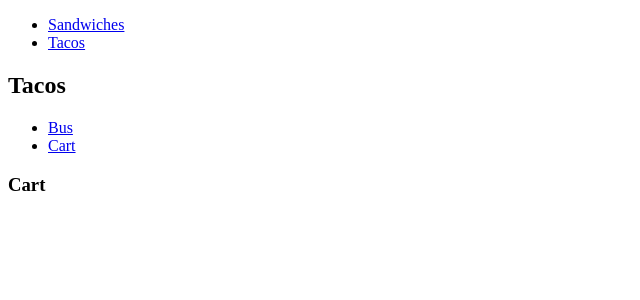
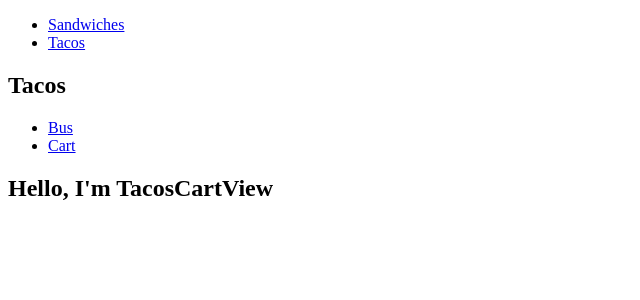
Before and after one commit to quan-vu/reactjs-starter, a React (Create React App) app: page /tacos/cart in a window 1280 px wide. Shown: the top 300 px of the page, without its empty margins (0-640 px from the left). Built offline with nearby package versions, Linux system fonts and the light colour scheme.

Commit message:
Success apply Suspense & Lazy load component and sub routes.

```diff
--- a/src/App.js
+++ b/src/App.js
@@ -6,13 +6,10 @@ import {
   Link
 } from "react-router-dom";
 
-/**
- * TODO
- * - [] Lazy not working with router
-*/
-
 const SandwichesView = lazy(() => import("./views/SandwichesView"));
-// import SandwichesView from './views/SandwichesView';
+const TacosView = lazy(() => import("./views/TacosView"));
+const TacosBusView = lazy(() => import("./views/TacosBusView"));
+const TacosCartView = lazy(() => import("./views/TacosCartView"));
 
 // Some folks find value in a centralized route config.
 // A route config is just data. React is great at mapping
@@ -30,15 +27,15 @@ const routes = [
   {
     path: "/tacos",
     name: "Tacos",
-    component: Tacos,
+    component: TacosView,
     routes: [
       {
         path: "/tacos/bus",
-        component: Bus
+        component: TacosBusView
       },
       {
         path: "/tacos/cart",
-        component: Cart
+        component: TacosCartView
       }
     ]
   }
@@ -89,33 +86,3 @@ function RouteWithSubRoutes(route) {
     />
   );
 }
-
-function Tacos({ routes }) {
-  return (
-    <div>
-      <h2>Tacos</h2>
-      <ul>
-        <li>
-          <Link to="/tacos/bus">Bus</Link>
-        </li>
-        <li>
-          <Link to="/tacos/cart">Cart</Link>
-        </li>
-      </ul>
-
-      <Switch>
-        {routes.map((route, i) => (
-          <RouteWithSubRoutes key={i} {...route} />
-        ))}
-      </Switch>
-    </div>
-  );
-}
-
-function Bus() {
-  return <h3>Bus</h3>;
-}
-
-function Cart() {
-  return <h3>Cart</h3>;
-}
--- /dev/null
+++ b/src/views/TacosBusView/index.js
@@ -0,0 +1,11 @@
+import React from 'react';
+
+function TacosBusView() {
+  return (
+    <div>
+      <h2>Hello, I'm TacosBusView</h2>
+    </div>
+  );
+}
+
+export default TacosBusView;
--- /dev/null
+++ b/src/views/TacosCartView/index.js
@@ -0,0 +1,11 @@
+import React from 'react';
+
+function TacosCartView() {
+  return (
+    <div>
+      <h2>Hello, I'm TacosCartView</h2>
+    </div>
+  );
+}
+
+export default TacosCartView;
--- /dev/null
+++ b/src/views/TacosView/index.js
@@ -0,0 +1,48 @@
+import React from 'react';
+import {
+    BrowserRouter as Router,
+    Switch,
+    Route,
+    Link
+} from "react-router-dom";
+
+
+
+function TacosView({ routes }) {
+    return (
+      <div>
+        <h2>Tacos</h2>
+        <ul>
+          <li>
+            <Link to="/tacos/bus">Bus</Link>
+          </li>
+          <li>
+            <Link to="/tacos/cart">Cart</Link>
+          </li>
+        </ul>
+
+        <Switch>
+          {routes.map((route, i) => (
+            <RouteWithSubRoutes key={i} {...route} />
+          ))}
+        </Switch>
+      </div>
+    );
+  }
+
+// A special wrapper for <Route> that knows how to
+// handle "sub"-routes by passing them in a `routes`
+// prop to the component it renders.
+function RouteWithSubRoutes(route) {
+    return (
+      <Route
+        path={route.path}
+        render={props => (
+          // pass the sub-routes down to keep nesting
+          <route.component {...props} routes={route.routes} />
+        )}
+      />
+    );
+  }
+
+export default TacosView;
```
Also changed, not shown: src/utils/route.js (added), 1 other file (tests, documents, lock files or other folders).
